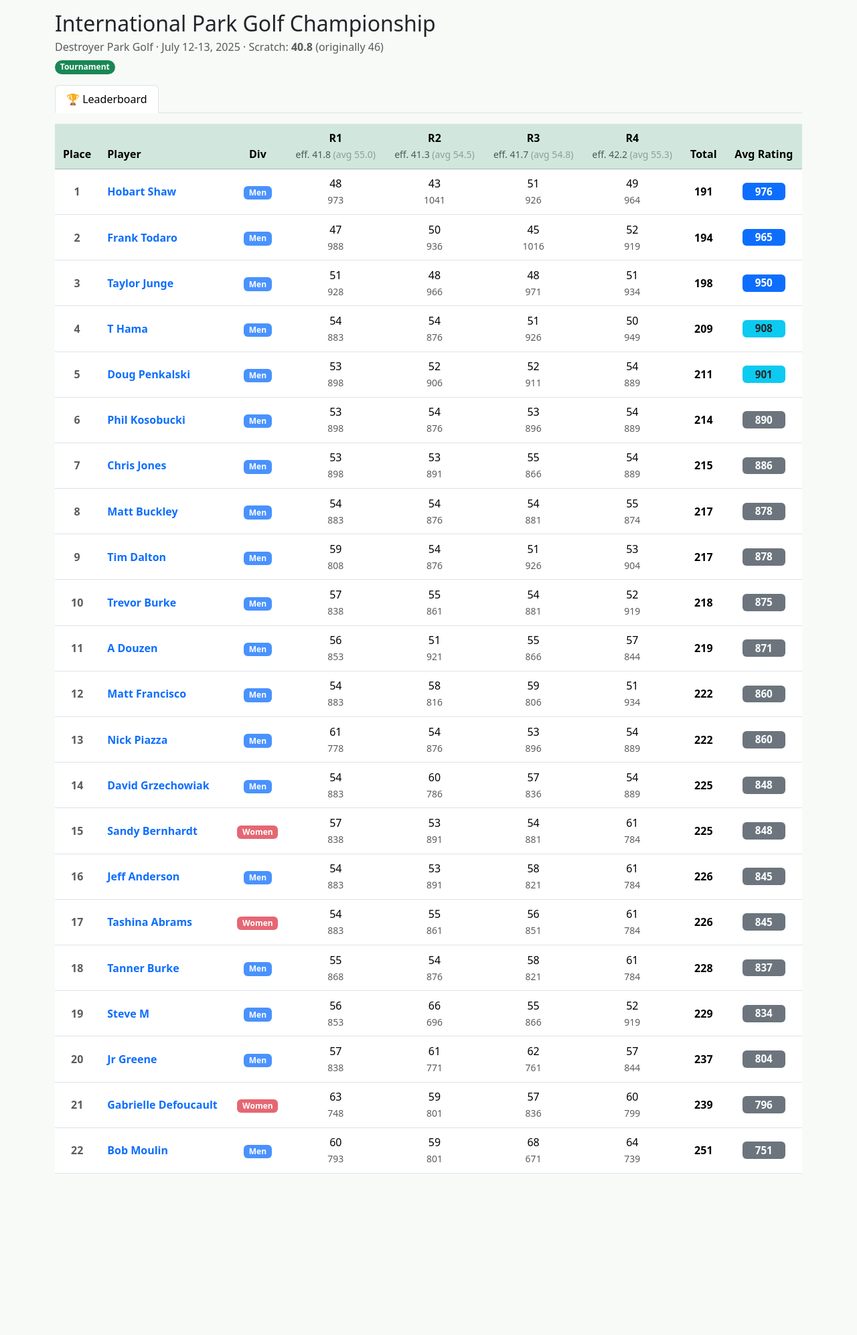
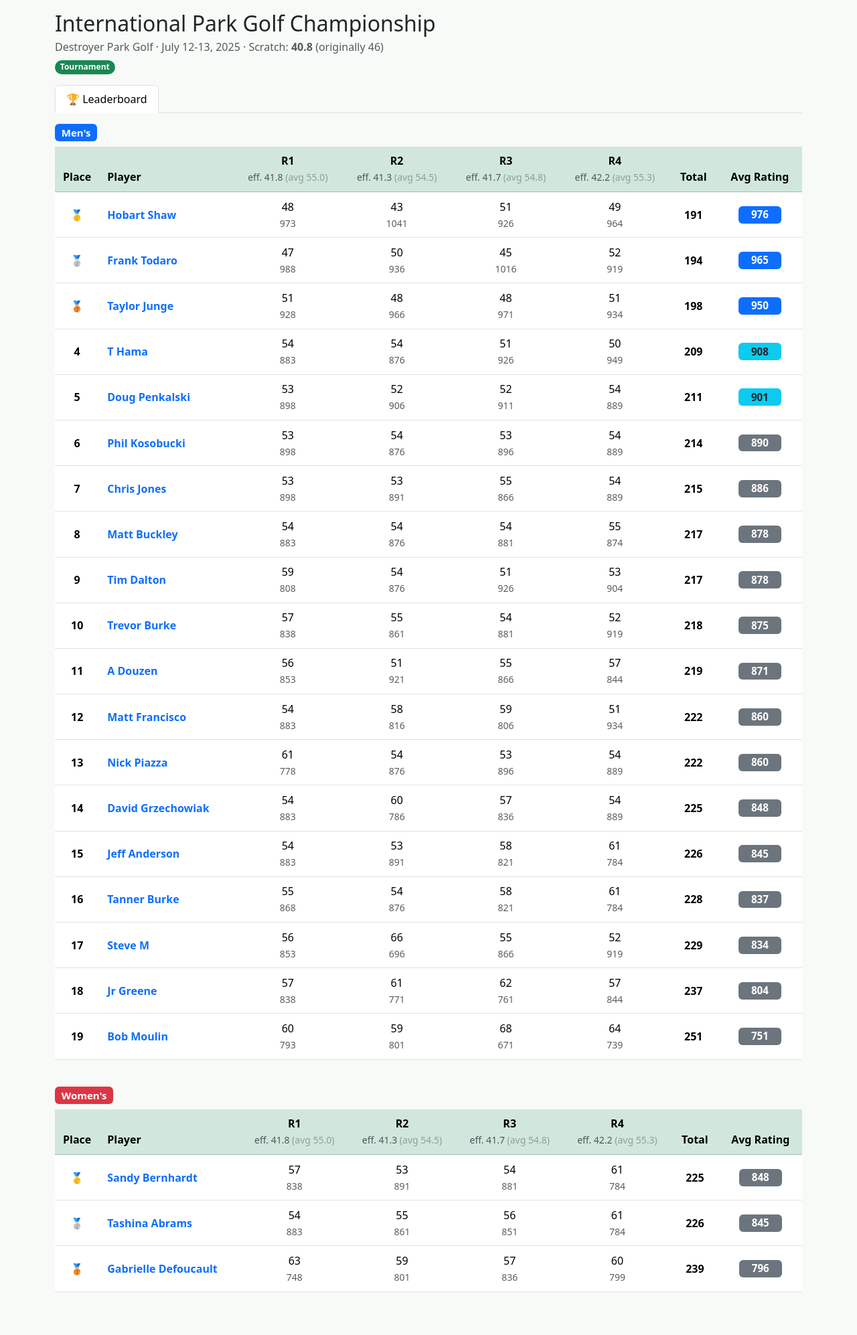
Before and after one commit to KingHobarth/parkgolf-rating, a Flask app: page /tournament/6 in a window 1280 px wide. Shown: the part 118-2112 px from the top of the page at 67% size. Before the commit the page ends 1871 px from the top, so only its background shows below. Run offline with Flask 3, Linux system fonts and the light colour scheme; data comes from the database, SQL or seed files in the repository; data that the repository does not hold is empty.

Commit message:
Split event results by division with medal emojis and place overrides
- tournament.html: separate Men's/Women's tables, 🥇🥈🥉 for top 3 per division
- edit_tournament.html: place override dropdowns (1st/2nd/3rd per division)
  for manually resolving ties
- app.py: tournaments.place_overrides column, JSON-stored manual ordering applied
  on top of normal sort; json import moved to top-level

Co-Authored-By: Claude Sonnet 4.6 <noreply@anthropic.com>

```diff
--- a/app.py
+++ b/app.py
@@ -1,6 +1,7 @@
 import sqlite3
 import os
 import re
+import json
 import shutil
 import statistics
 from datetime import datetime
@@ -499,10 +500,12 @@ def init_db():
         db.execute("UPDATE tournaments SET sort_date = ? WHERE id = ?",
                    (parse_sort_date(t['date']), t['id']))
 
-    # Migrate: league column on tournaments
+    # Migrate: league + place_overrides columns on tournaments
     tourcols = [r[1] for r in db.execute("PRAGMA table_info(tournaments)").fetchall()]
     if 'league' not in tourcols:
         db.execute("ALTER TABLE tournaments ADD COLUMN league TEXT")
+    if 'place_overrides' not in tourcols:
+        db.execute("ALTER TABLE tournaments ADD COLUMN place_overrides TEXT")
 
     # Migrate: rating_adjustment + address columns on courses
     ccols = [r[1] for r in db.execute("PRAGMA table_info(courses)").fetchall()]
@@ -1089,6 +1092,26 @@ def tournament(tournament_id):
     # Primary: rated players sorted by avg_rating desc; secondary: score asc (covers all-NR events)
     results.sort(key=lambda x: (x['avg_rating'] is None, -(x['avg_rating'] or 0), x['total_score']))
 
+    # Apply place overrides (admin-set manual ordering for ties)
+    overrides = json.loads(t['place_overrides']) if t['place_overrides'] else {}
+
+    def apply_overrides(div_results, div_key):
+        order = overrides.get(div_key, [])
+        if not order:
+            return div_results
+        order_index = {pid: i for i, pid in enumerate(order)}
+        def sort_key(r):
+            pos = order_index.get(r['player_id'])
+            if pos is not None:
+                return (0, pos, 0, 0)
+            return (1, 0, r['avg_rating'] is None, -(r['avg_rating'] or 0))
+        return sorted(div_results, key=sort_key)
+
+    results_by_div = {}
+    for div in ['Men', 'Women']:
+        div_results = [r for r in results if (r['division'] or 'Men') == div]
+        results_by_div[div] = apply_overrides(div_results, div)
+
     round_numbers = list(range(1, t['num_rounds'] + 1))
 
     # Per-round stats for display: avg score and actual derived eff_scratch
@@ -1192,6 +1215,7 @@ def tournament(tournament_id):
             overall_event_dist = {k: round(v / total * 100, 1) for k, v in buckets.items()}
 
     return render_template('tournament.html', t=t, results=results,
+                           results_by_div=results_by_div, overrides=overrides,
                            round_numbers=round_numbers, round_stats=round_stats,
                            course_holes=course_holes, has_hole_data=has_hole_data,
                            hole_scores_by_round=hole_scores_by_round,
@@ -1496,6 +1520,22 @@ def edit_tournament(tournament_id):
         update_player_ratings(db)
         db.commit()
 
+        # Save place overrides
+        place_overrides = {}
+        for div in ['Men', 'Women']:
+            div_order = []
+            for place in [1, 2, 3]:
+                pid_str = request.form.get(f'override_{div}_{place}', '').strip()
+                if pid_str:
+                    try:
+                        div_order.append(int(pid_str))
+                    except ValueError:
+                        pass
+            if div_order:
+                place_overrides[div] = div_order
+        db.execute('UPDATE tournaments SET place_overrides = ? WHERE id = ?',
+                   (json.dumps(place_overrides) if place_overrides else None, tournament_id))
+
         if errors:
             for e in errors:
                 flash(e, 'warning')
@@ -1524,8 +1564,23 @@ def edit_tournament(tournament_id):
 
     existing_players = [player_data[pid] for pid in player_order]
 
+    # Build sorted-by-score division results for the place-override UI
+    div_results_for_overrides = {}
+    score_rows = db.execute('''
+        SELECT p.id AS player_id, p.name, p.division, SUM(r.score) AS total_score
+        FROM rounds r JOIN players p ON p.id = r.player_id
+        WHERE r.tournament_id = ? GROUP BY p.id ORDER BY total_score ASC
+    ''', (tournament_id,)).fetchall()
+    for div in ['Men', 'Women']:
+        div_results_for_overrides[div] = [dict(r) for r in score_rows
+                                          if (r['division'] or 'Men') == div]
+
+    overrides = json.loads(t['place_overrides']) if t['place_overrides'] else {}
+
     return render_template('edit_tournament.html', t=t, courses=courses,
-                           all_players=all_players, existing_players=existing_players)
+                           all_players=all_players, existing_players=existing_players,
+                           div_results_for_overrides=div_results_for_overrides,
+                           overrides=overrides)
 
 
 @app.route('/tournament/<int:tournament_id>/delete', methods=['GET', 'POST'])
@@ -1711,6 +1766,21 @@ def travelers_season_summary():
     else:
         best_beaten = {'Men': [], 'Women': []}
 
+    # ── Course difficulty ranking (avg score vs par) ─────────────────────────
+    course_difficulty = db.execute(f'''
+        SELECT c.name AS course_name,
+               COALESCE(c.par, c.course_rating) AS course_par,
+               COUNT(r.id) AS num_rounds,
+               AVG(r.score) AS avg_score,
+               AVG(r.score - COALESCE(c.par, c.course_rating)) AS avg_vs_par
+        FROM rounds r
+        JOIN tournaments t ON t.id = r.tournament_id
+        JOIN courses c ON c.id = t.course_id
+        WHERE r.tournament_id IN ({ph}) AND COALESCE(c.par, c.course_rating) IS NOT NULL
+        GROUP BY c.id ORDER BY avg_vs_par ASC
+    ''', tid_list).fetchall()
+    course_difficulty = [dict(r) for r in course_difficulty]
+
     # ── Top 3 by division from standings ────────────────────────────────────
     standings = compute_travelers_standings(db)
     top3 = {}
@@ -1736,6 +1806,7 @@ def travelers_season_summary():
         best_round_vs_par=best_round_vs_par,
         best_vs_par=best_vs_par,
         best_beaten=best_beaten,
+        course_difficulty=course_difficulty,
         top3=top3,
         tournaments=tournaments,
     )
--- a/templates/tournament.html
+++ b/templates/tournament.html
@@ -92,16 +92,24 @@
 
   {# ══ Leaderboard tab ══════════════════════════════════════════════════════ #}
   <div class="tab-pane fade show active" id="tabLeaderboard">
-    {% if results %}
-    <div class="table-responsive">
-      <table class="table table-hover align-middle" data-sortable>
+    {% set medals = ['🥇','🥈','🥉'] %}
+    {% set any_results = results_by_div['Men'] or results_by_div['Women'] %}
+    {% if any_results %}
+
+    {# Macro for a single division table #}
+    {% macro div_table(div, div_rows) %}
+    {% if div_rows %}
+    <h5 class="fw-semibold mt-3 mb-2">
+      <span class="badge {% if div == 'Women' %}bg-danger{% else %}bg-primary{% endif %} me-2">{{ div }}'s</span>
+    </h5>
+    <div class="table-responsive mb-4">
+      <table class="table table-hover align-middle">
         <thead class="table-success">
           <tr>
-            <th class="text-center" style="width:50px" data-sort>Place</th>
-            <th data-sort>Player</th>
-            <th class="text-center" style="width:70px">Div</th>
+            <th class="text-center" style="width:60px">Place</th>
+            <th>Player</th>
             {% for rn in round_numbers %}
-            <th class="text-center" data-sort>
+            <th class="text-center">
               R{{ rn }}
               {% if rn in round_stats %}
               <br><small class="fw-normal text-muted"
@@ -117,23 +125,20 @@
             </th>
             {% endfor %}
             {% if round_numbers|length > 1 %}
-            <th class="text-center" data-sort>Total</th>
+            <th class="text-center">Total</th>
             {% endif %}
-            <th class="text-center" data-sort>Avg Rating</th>
+            <th class="text-center">Avg Rating</th>
           </tr>
         </thead>
         <tbody>
-          {% for r in results %}
+          {% for r in div_rows %}
           <tr>
-            <td class="text-center text-muted fw-bold rank-cell">{{ loop.index }}</td>
+            <td class="text-center fw-bold">
+              {% if loop.index <= 3 %}{{ medals[loop.index0] }}{% else %}{{ loop.index }}{% endif %}
+            </td>
             <td>
               <a href="{{ url_for('player', player_id=r.player_id) }}"
                  class="text-decoration-none fw-semibold">{{ r.name }}</a>
-            </td>
-            <td class="text-center">
-              <span class="badge {% if r.division == 'Women' %}bg-danger{% else %}bg-primary{% endif %} bg-opacity-75">
-                {{ r.division }}
-              </span>
             </td>
             {% for rn in round_numbers %}
               {% if rn in r.rounds %}
@@ -174,6 +179,12 @@
         </tbody>
       </table>
     </div>
+    {% endif %}
+    {% endmacro %}
+
+    {{ div_table('Men', results_by_div['Men']) }}
+    {{ div_table('Women', results_by_div['Women']) }}
+
     {% else %}
     <p class="text-muted">No results recorded for this event.</p>
     {% endif %}
```
Also changed, not shown: templates/edit_tournament.html (+32 -0 lines).
